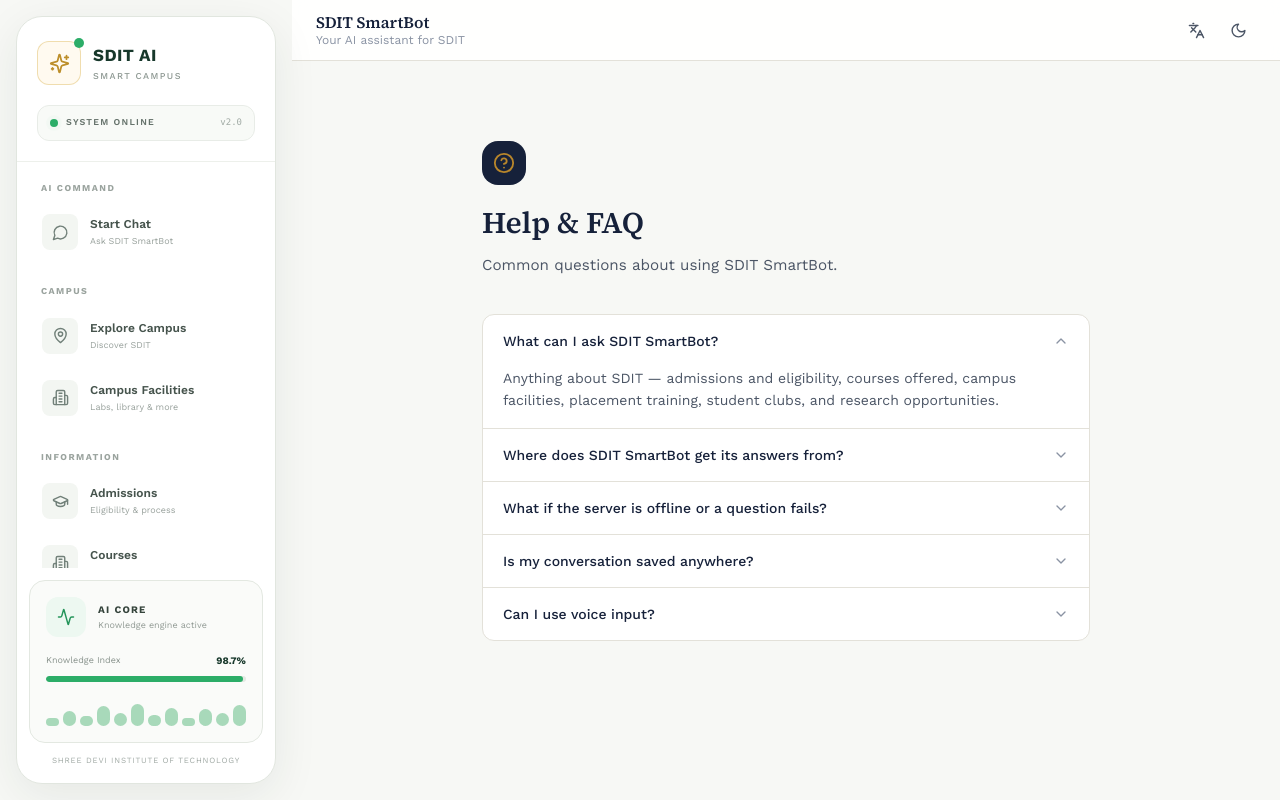
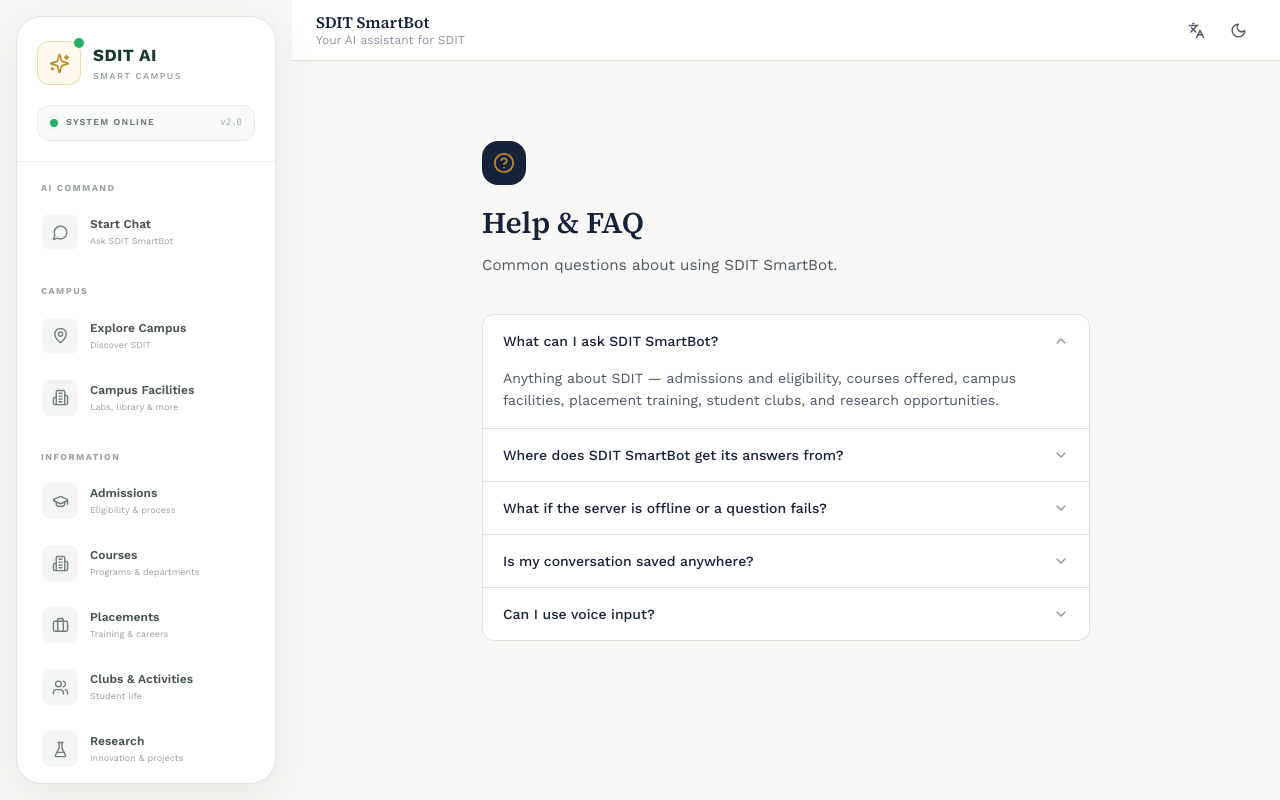
Before and after one commit to AjaySnair2006/SDIT-CHATBOT, a Next.js app: page /help in a window 1280 px wide. Built offline with nearby package versions, Linux system fonts and the light colour scheme.

Commit message:
updated fronted

```diff
--- a/components/AppShell.tsx
+++ b/components/AppShell.tsx
@@ -14,14 +14,14 @@ import {
   Building2,
   X,
   ChevronRight,
-  Activity,
+  MessageSquareWarning,
+  Star,
+  CircleHelp,
 } from "lucide-react";
 
 interface AppShellProps {
   children: React.ReactNode;
   renderHeader?: (openMenu: () => void) => React.ReactNode;
-  fixedHeight?: boolean;
-  onNewChat?: () => void;
 }
 
 const NAVIGATION = [
@@ -36,6 +36,7 @@ const NAVIGATION = [
       },
     ],
   },
+
   {
     title: "CAMPUS",
     items: [
@@ -53,6 +54,7 @@ const NAVIGATION = [
       },
     ],
   },
+
   {
     title: "INFORMATION",
     items: [
@@ -88,6 +90,30 @@ const NAVIGATION = [
       },
     ],
   },
+
+  {
+    title: "SUPPORT",
+    items: [
+      {
+        label: "Complaints",
+        description: "Report an issue",
+        href: "/complaints",
+        icon: MessageSquareWarning,
+      },
+      {
+        label: "Feedback",
+        description: "Share your experience",
+        href: "/feedback",
+        icon: Star,
+      },
+      {
+        label: "Help & Support",
+        description: "Get assistance",
+        href: "/help",
+        icon: CircleHelp,
+      },
+    ],
+  },
 ];
 
 export default function AppShell({
@@ -100,7 +126,10 @@ export default function AppShell({
   return (
     <div className="min-h-screen bg-[#f7f8f5] text-[#17382b]">
 
-      {/* Mobile overlay */}
+      {/* ============================================
+          MOBILE OVERLAY
+      ============================================= */}
+
       {mobileOpen && (
         <button
           aria-label="Close navigation"
@@ -109,9 +138,10 @@ export default function AppShell({
         />
       )}
 
-      {/* =====================================================
+
+      {/* ============================================
           FLOATING SIDEBAR
-      ====================================================== */}
+      ============================================= */}
 
       <aside
         className={`
@@ -122,6 +152,7 @@ export default function AppShell({
           bg-white
           shadow-[0_12px_45px_rgba(23,56,43,0.08)]
           transition-transform duration-300
+
           ${
             mobileOpen
               ? "translate-x-0"
@@ -130,9 +161,9 @@ export default function AppShell({
         `}
       >
 
-        {/* =================================================
+        {/* ==========================================
             BRAND
-        ================================================== */}
+        =========================================== */}
 
         <div className="border-b border-[#edf0eb] px-5 pb-5 pt-6">
 
@@ -144,6 +175,8 @@ export default function AppShell({
               className="flex items-center gap-3"
             >
 
+              {/* Logo */}
+
               <div className="relative flex h-11 w-11 items-center justify-center rounded-xl border border-[#d9b24c]/40 bg-[#fffaf0]">
 
                 <Sparkles
@@ -151,11 +184,17 @@ export default function AppShell({
                   className="text-[#bd8f2b]"
                 />
 
+                {/* Online indicator */}
+
                 <span className="absolute -right-1 -top-1 h-2.5 w-2.5 rounded-full bg-[#2cad68]" />
 
               </div>
 
+
+              {/* Brand text */}
+
               <div>
+
                 <p className="text-[17px] font-bold tracking-wide text-[#17382b]">
                   SDIT AI
                 </p>
@@ -163,13 +202,18 @@ export default function AppShell({
                 <p className="mt-0.5 text-[9px] font-medium uppercase tracking-[0.16em] text-[#8b9690]">
                   Smart Campus
                 </p>
+
               </div>
 
             </Link>
 
+
+            {/* Mobile close button */}
+
             <button
               onClick={() => setMobileOpen(false)}
-              className="rounded-lg p-2 text-[#7e8983] hover:bg-[#f5f7f4] lg:hidden"
+              aria-label="Close menu"
+              className="rounded-lg p-2 text-[#7e8983] transition hover:bg-[#f5f7f4] lg:hidden"
             >
               <X size={18} />
             </button>
@@ -177,7 +221,9 @@ export default function AppShell({
           </div>
 
 
-          {/* Online status */}
+          {/* ========================================
+              SYSTEM STATUS
+          ========================================= */}
 
           <div className="mt-5 flex items-center justify-between rounded-xl border border-[#e8ece7] bg-[#f8faf7] px-3 py-2.5">
 
@@ -197,6 +243,7 @@ export default function AppShell({
 
             </div>
 
+
             <span className="font-mono text-[9px] text-[#a0aaa4]">
               v2.0
             </span>
@@ -206,9 +253,9 @@ export default function AppShell({
         </div>
 
 
-        {/* =================================================
+        {/* ==========================================
             NAVIGATION
-        ================================================== */}
+        =========================================== */}
 
         <nav className="flex-1 overflow-y-auto px-3 py-5">
 
@@ -219,9 +266,14 @@ export default function AppShell({
               className="mb-6"
             >
 
+              {/* Section title */}
+
               <p className="mb-2 px-3 text-[9px] font-bold tracking-[0.16em] text-[#9aa39e]">
                 {section.title}
               </p>
+
+
+              {/* Navigation items */}
 
               <div className="space-y-1">
 
@@ -246,6 +298,7 @@ export default function AppShell({
                         group relative flex items-center gap-3
                         rounded-xl border px-3 py-2.5
                         transition-all duration-200
+
                         ${
                           isActive
                             ? "border-[#e2c875] bg-[#fffaf0]"
@@ -254,7 +307,7 @@ export default function AppShell({
                       `}
                     >
 
-                      {/* Active line */}
+                      {/* Active indicator */}
 
                       {isActive && (
                         <span className="absolute left-0 top-2 bottom-2 w-[2px] rounded-full bg-[#c3942d]" />
@@ -267,6 +320,7 @@ export default function AppShell({
                         className={`
                           flex h-9 w-9 shrink-0 items-center justify-center rounded-lg
                           transition-colors
+
                           ${
                             isActive
                               ? "bg-[#fdf3d9] text-[#b68725]"
@@ -285,6 +339,7 @@ export default function AppShell({
                         <p
                           className={`
                             truncate text-[12px] font-semibold
+
                             ${
                               isActive
                                 ? "text-[#17382b]"
@@ -301,6 +356,8 @@ export default function AppShell({
 
                       </div>
 
+
+                      {/* Arrow */}
 
                       <ChevronRight
                         size={14}
@@ -321,95 +378,16 @@ export default function AppShell({
         </nav>
 
 
-        {/* =================================================
-            AI CORE
-        ================================================== */}
-
-        <div className="p-3">
-
-          <div className="rounded-2xl border border-[#e3e8e1] bg-[#fafbf9] p-4">
-
-            <div className="flex items-center gap-3">
-
-              <div className="flex h-10 w-10 items-center justify-center rounded-xl bg-[#edf8f1] text-[#24945a]">
-                <Activity size={18} />
-              </div>
-
-              <div>
-
-                <p className="text-[10px] font-bold uppercase tracking-[0.12em] text-[#35443c]">
-                  AI Core
-                </p>
-
-                <p className="mt-0.5 text-[9px] text-[#929b95]">
-                  Knowledge engine active
-                </p>
-
-              </div>
-
-            </div>
-
-
-            {/* Progress */}
-
-            <div className="mt-4">
-
-              <div className="flex items-center justify-between">
-
-                <span className="text-[9px] text-[#89938d]">
-                  Knowledge Index
-                </span>
-
-                <span className="text-[10px] font-bold text-[#17382b]">
-                  98.7%
-                </span>
-
-              </div>
-
-              <div className="mt-2 h-1.5 overflow-hidden rounded-full bg-[#e4e9e3]">
-
-                <div className="h-full w-[98.7%] rounded-full bg-[#2cad68]" />
-
-              </div>
-
-            </div>
-
-
-            {/* Activity */}
-
-            <div className="mt-4 flex h-7 items-end gap-1">
-
-              {[30, 55, 35, 70, 45, 80, 40, 65, 30, 60, 45, 75].map(
-                (height, index) => (
-
-                  <span
-                    key={index}
-                    className="flex-1 rounded-full bg-[#a8d9ba]"
-                    style={{
-                      height: `${height}%`,
-                    }}
-                  />
-
-                )
-              )}
-
-            </div>
-
-          </div>
-
-
-          <p className="pb-1 pt-3 text-center text-[8px] uppercase tracking-[0.1em] text-[#a1aaa5]">
-            Shree Devi Institute of Technology
-          </p>
-
-        </div>
+        {/* ==========================================
+            MAIN CONTENT
+        =========================================== */}
 
       </aside>
 
 
-      {/* =====================================================
-          MAIN CONTENT
-      ====================================================== */}
+      {/* ============================================
+          PAGE CONTENT
+      ============================================= */}
 
       <main className="min-h-screen lg:pl-[292px]">
 
```
